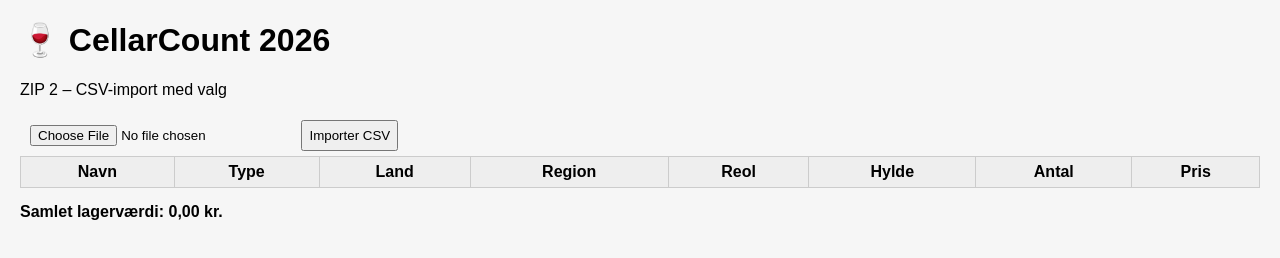
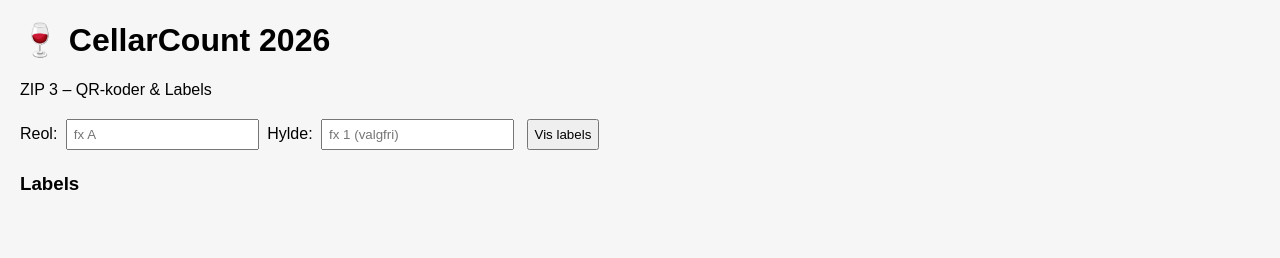
Before and after one commit to Um238/CellarCount_2026, a plain HTML site: page index.html in a window 1280 px wide. Drawn offline with Linux system fonts and the light colour scheme.

Commit message:
Add files via upload

```diff
--- a/index.html
+++ b/index.html
@@ -2,107 +2,76 @@
 <html lang="da">
 <head>
 <meta charset="UTF-8">
-<title>CellarCount 2026 – Import</title>
+<title>CellarCount 2026 – QR & Labels</title>
 <style>
 body{font-family:Arial;margin:20px;background:#f6f6f6}
 table{border-collapse:collapse;width:100%;background:#fff}
 th,td{border:1px solid #ccc;padding:6px}
 th{background:#eee}
-input,button{padding:6px;margin:4px}
-.total{margin-top:15px;font-weight:bold}
+input,button,select{padding:6px;margin:4px}
+.label{border:1px solid #000;padding:8px;margin:6px;width:260px;display:inline-block}
 </style>
+<script src="https://cdn.jsdelivr.net/npm/qrcode/build/qrcode.min.js"></script>
 </head>
 <body>
 
 <h1>🍷 CellarCount 2026</h1>
-<p>ZIP 2 – CSV-import med valg</p>
+<p>ZIP 3 – QR-koder & Labels</p>
 
-<input type="file" id="csv" accept=".csv">
-<button onclick="importCSV()">Importer CSV</button>
+<label>Reol:
+<input id="filterReol" placeholder="fx A"></label>
+<label>Hylde:
+<input id="filterHylde" placeholder="fx 1 (valgfri)"></label>
+<button onclick="renderLabels()">Vis labels</button>
 
-<table>
-<thead>
-<tr>
-<th>Navn</th><th>Type</th><th>Land</th><th>Region</th>
-<th>Reol</th><th>Hylde</th><th>Antal</th><th>Pris</th>
-</tr>
-</thead>
-<tbody id="rows"></tbody>
-</table>
-
-<div class="total" id="total"></div>
+<h3>Labels</h3>
+<div id="labels"></div>
 
 <script>
 let wines = JSON.parse(localStorage.getItem("cellarcount2026")||"[]");
 
-function save(){localStorage.setItem("cellarcount2026",JSON.stringify(wines));}
+function renderLabels(){
+ const reol=document.getElementById("filterReol").value;
+ const hylde=document.getElementById("filterHylde").value;
+ const d=document.getElementById("labels");
+ d.innerHTML="";
 
-function render(){
- const tb=document.getElementById("rows");
- tb.innerHTML="";
- let sum=0;
- wines.forEach(w=>{
-  sum+=w.qty*w.price;
-  tb.innerHTML+=`<tr>
-   <td>${w.name}</td><td>${w.type}</td><td>${w.country}</td><td>${w.region}</td>
-   <td>${w.reol}</td><td>${w.hylde}</td>
-   <td>${w.qty}</td><td>${w.price.toFixed(2)}</td>
-  </tr>`;
- });
- document.getElementById("total").innerText =
-  "Samlet lagerværdi: "+sum.toLocaleString("da-DK",{minimumFractionDigits:2})+" kr.";
+ const filtered = wines.filter(w=>
+  (!reol || w.reol===reol) &&
+  (!hylde || w.hylde===hylde)
+ );
+
+ if(filtered.length===0){
+  d.innerHTML="Ingen vine fundet";
+  return;
  }
 
-function importCSV(){
- const f=document.getElementById("csv").files[0];
- if(!f) return;
+ filtered.forEach(w=>{
+  const box=document.createElement("div");
+  box.className="label";
 
- let mode = prompt(
-  "Vælg import-type:\n1 = Overskriv hele lageret\n2 = Tilføj nye vine\n3 = Opdatér kun priser",
-  "1"
- );
- if(!["1","2","3"].includes(mode)) return alert("Import annulleret");
+  const title=document.createElement("strong");
+  title.innerText=w.name;
+  box.appendChild(title);
+  box.appendChild(document.createElement("br"));
 
- const r=new FileReader();
- r.onload=e=>{
-  const lines=e.target.result.split(/\r?\n/).filter(l=>l.trim());
-  const h=lines.shift().split(";");
-  let added=0,updated=0;
+  box.appendChild(document.createTextNode(
+   w.type+" – "+w.country+" "+w.region
+  ));
+  box.appendChild(document.createElement("br"));
 
-  if(mode==="1") wines=[];
+  box.appendChild(document.createTextNode(
+   "Reol "+w.reol+" · Hylde "+w.hylde
+  ));
+  box.appendChild(document.createElement("br"));
 
-  lines.forEach(l=>{
-   const c=l.split(";");
-   const o={};
-   h.forEach((k,i)=>o[k]=c[i]);
+  const canvas=document.createElement("canvas");
+  QRCode.toCanvas(canvas,w.vinId);
+  box.appendChild(canvas);
 
-   o.qty=Number(o.qty||o.quantity||0);
-   o.price=Number(o.price||0);
-   o.vinId=o.vinId||crypto.randomUUID();
-
-   const existing = wines.find(w=>w.vinId===o.vinId);
-
-   if(!existing){
-    if(mode!=="3"){
-     wines.push(o);
-     added++;
+  d.appendChild(box);
+ });
 }
-   } else {
-    if(mode==="3"){
-     existing.price=o.price;
-     updated++;
-    }
-   }
-  });
-
-  save();
-  render();
-  alert("Import færdig\nTilføjet: "+added+"\nOpdateret: "+updated);
- };
- r.readAsText(f,"UTF-8");
-}
-
-render();
 </script>
 </body>
 </html>
```
Lines whose indentation alone changed are shown as unchanged.
